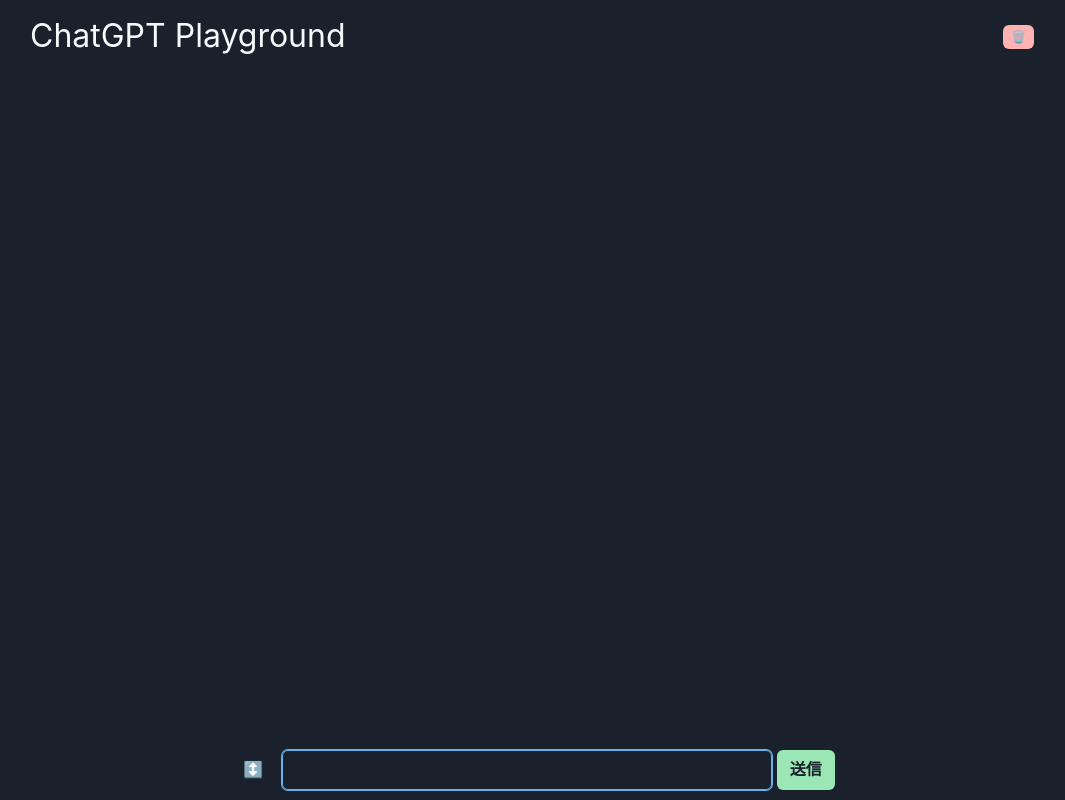
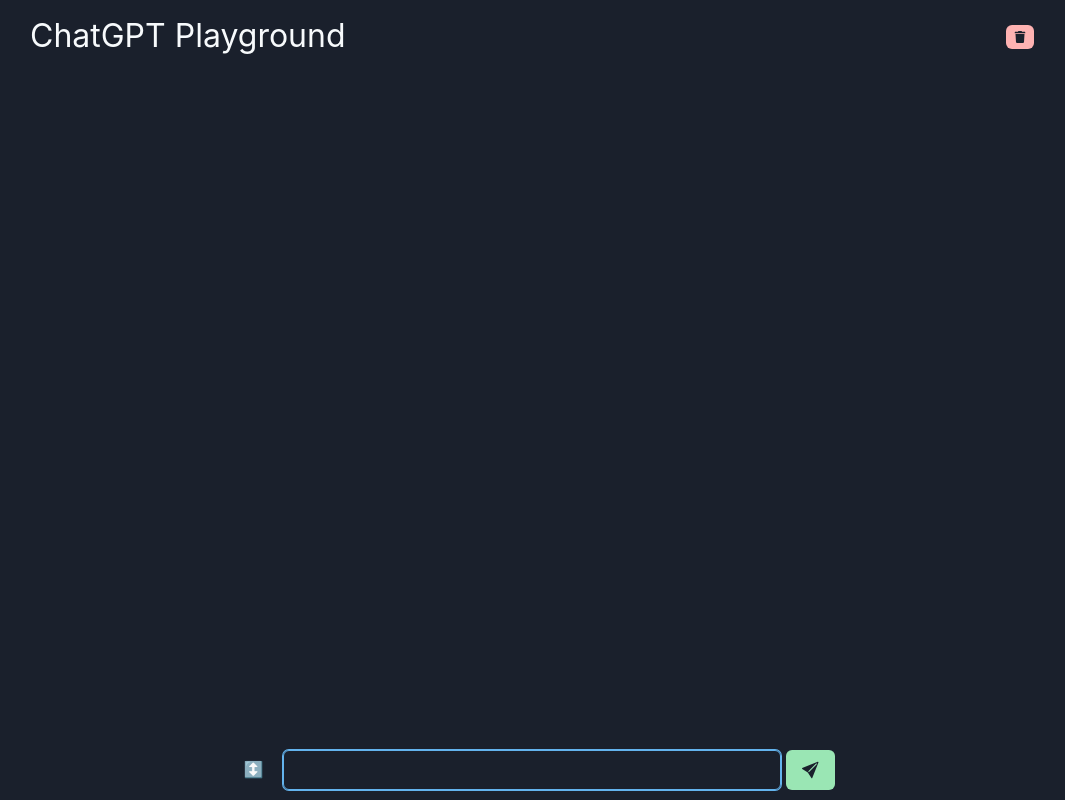
Before and after one commit to g4ku/chat-gpt-playground, a Next.js app: page / in a window 1280 px wide. Shown: the whole page, without its empty margins (108-1173 px from the left). Built offline with nearby package versions, Linux system fonts and the light colour scheme.

Commit message:
ボタンをアイコン化

```diff
--- a/package.json
+++ b/package.json
@@ -22,6 +22,7 @@
     "react": "18.2.0",
     "react-dom": "18.2.0",
     "react-hook-form": "^7.43.4",
+    "react-icons": "^4.8.0",
     "react-query": "^3.39.3",
     "typescript": "4.9.5"
   }
--- a/src/components/ChatText/index.tsx
+++ b/src/components/ChatText/index.tsx
@@ -8,6 +8,7 @@
   Textarea,
 } from "@chakra-ui/react";
 import { useForm } from "react-hook-form";
+import { BsSendFill } from "react-icons/bs";
 
 type ChatTextProps = {
   onSubmit: (text: string) => void;
@@ -53,7 +54,7 @@
             )}
           </InputGroup>
           <Button type="submit" colorScheme="green" isLoading={props.fetching}>
-            送信
+            <BsSendFill size={20} />
           </Button>
         </Flex>
       </form>
--- a/src/pages/index.tsx
+++ b/src/pages/index.tsx
@@ -2,6 +2,7 @@
 import { useState, useRef, useEffect } from "react";
 import { useMutation } from "react-query";
 import { Button } from "@chakra-ui/react";
+import { FaTrash } from "react-icons/fa";
 import MainContainer from "@/templates/MainContainer";
 import ChatView, { ChatItem } from "@/components/ChatView";
 import * as styles from "../styles/Home";
@@ -86,7 +87,7 @@
       <MainContainer
         rightContent={
           <Button size="xs" colorScheme="red" onClick={clearItems}>
-            🗑️
+            <FaTrash />
           </Button>
         }
       >
```
Also changed, not shown: 1 other file (tests, documents, lock files or other folders).
